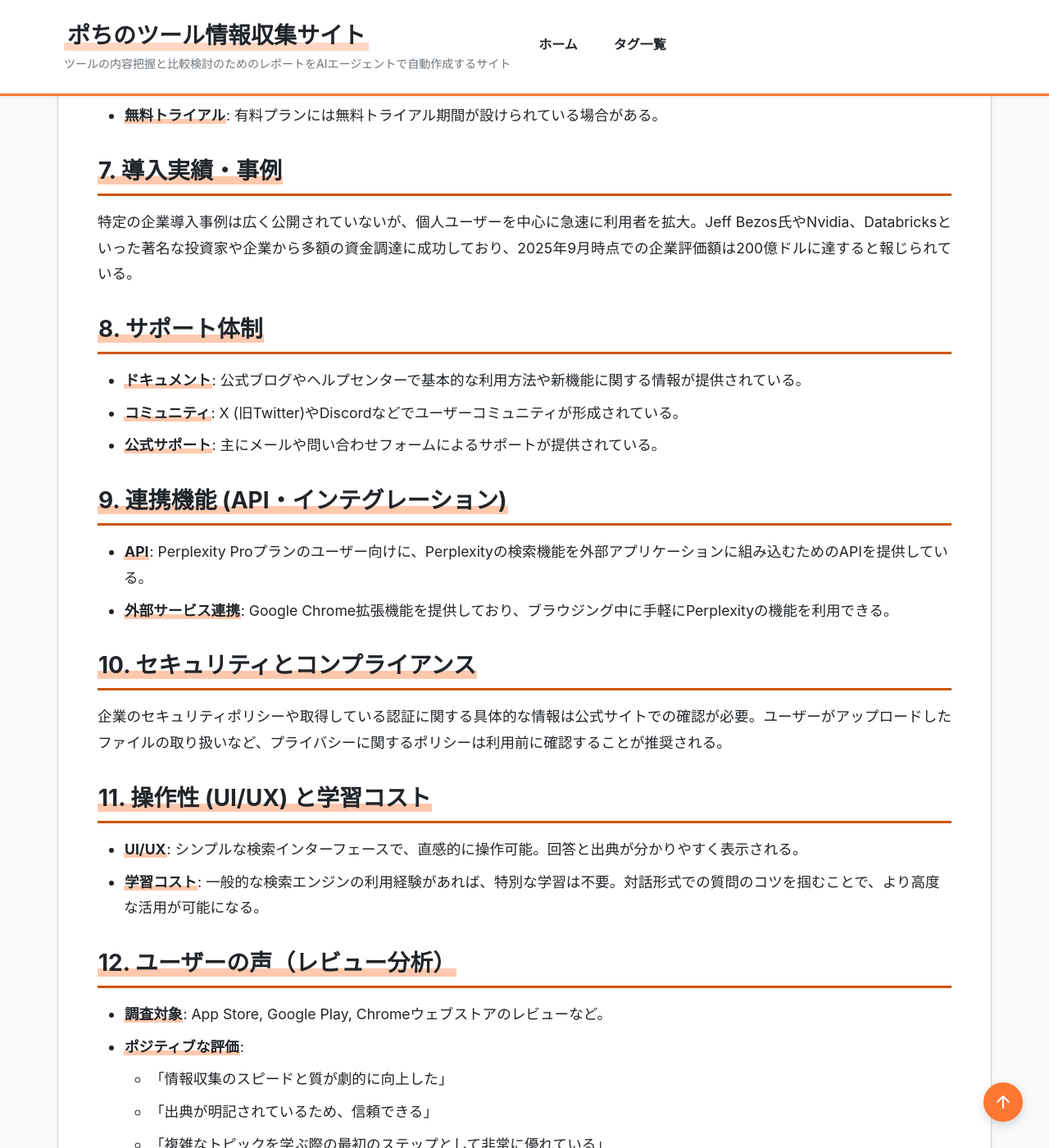
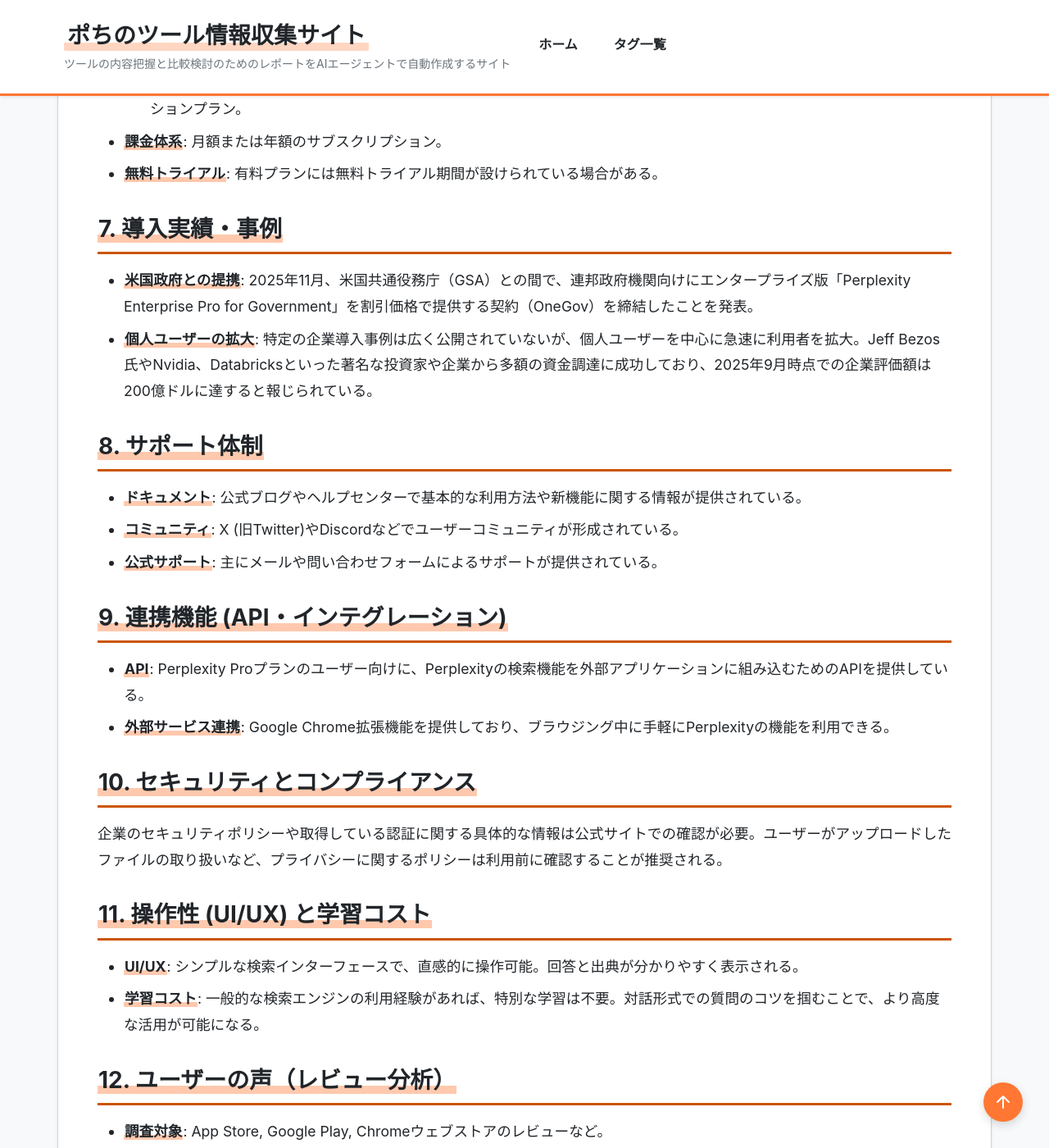
Before and after one commit to aegisfleet/tool-survey-report, a Jekyll site: the page built from _reports/perplexity.md, in a window 1280 px wide and 1400 px high, scrolled down 3201 px. Shown: the whole window at 82% size. Built offline with Jekyll 4.4.1, drawn with Linux system fonts in a browser that asks for light colours; some of the changed text lies outside the part shown.

Commit message:
feat: Update Perplexity report with latest information (#187)
Updated the Perplexity report to include the latest developments:
- Added details about the partnership with the US government (GSA).
- Included information on the new "Agentic Shopping" feature.
- Updated the "Recent Updates" section and sorted it in reverse chronological order.
- Updated the `last_updated` date to 2025-11-20.

Co-authored-by: google-labs-jules[bot] <161369871+google-labs-jules[bot]@users.noreply.github.com>

```diff
--- a/_reports/perplexity.md
+++ b/_reports/perplexity.md
@@ -5,7 +5,7 @@ category: "AI検索エンジン"
 developer: "Perplexity AI, Inc."
 official_site: "https://www.perplexity.ai/"
 date: "2025-10-20"
-last_updated: "2025-10-20"
+last_updated: "2025-11-20"
 tags:
   - "AI"
   - "検索エンジン"
@@ -45,6 +45,7 @@ description: "大規模言語モデルとリアルタイムのWeb検索を組み
   * APIアクセス権。
 * **Perplexity Assistant**: スマートフォンアプリで、デバイスを横断してタスクを実行するAIアシスタント機能。
 * **Perplexity Comet**: ChromiumベースのAI統合型Webブラウザ。
+* **Agentic Shopping**: ユーザーが調査した商品を、回答画面からシームレスに購入できるエージェント型ショッピング機能（米国のみ）。
 
 ## **4. 特徴・強み (Pros)**
 
@@ -70,7 +71,8 @@ description: "大規模言語モデルとリアルタイムのWeb検索を組み
 
 ## **7. 導入実績・事例**
 
-特定の企業導入事例は広く公開されていないが、個人ユーザーを中心に急速に利用者を拡大。Jeff Bezos氏やNvidia、Databricksといった著名な投資家や企業から多額の資金調達に成功しており、2025年9月時点での企業評価額は200億ドルに達すると報じられている。
+* **米国政府との提携**: 2025年11月、米国共通役務庁（GSA）との間で、連邦政府機関向けにエンタープライズ版「Perplexity Enterprise Pro for Government」を割引価格で提供する契約（OneGov）を締結したことを発表。
+* **個人ユーザーの拡大**: 特定の企業導入事例は広く公開されていないが、個人ユーザーを中心に急速に利用者を拡大。Jeff Bezos氏やNvidia、Databricksといった著名な投資家や企業から多額の資金調達に成功しており、2025年9月時点での企業評価額は200億ドルに達すると報じられている。
 
 ## **8. サポート体制**
 
@@ -105,10 +107,12 @@ description: "大規模言語モデルとリアルタイムのWeb検索を組み
 
 ## **13. 直近半年のアップデート情報**
 
-* **2025年7月**: AI統合型ブラウザ「Comet」をリリース。当初は最上位プラン限定だったが、2025年10月に無料公開。
+* **2025年11月**: 米国政府機関向けにエンタープライズ版を提供するため、米国共通役務庁（GSA）との提携を発表。
+* **2025年11月**: ユーザーが商品を調査し、そのままシームレスに購入できるエージェント型ショッピング機能「Agentic Shopping」を発表（米国ユーザー向け）。
+* **2025年10月**: AI統合型ブラウザ「Comet」を無料公開。
 * **2025年8月**: 日本の読売新聞社から著作権侵害で提訴される。その後、朝日新聞社、日本経済新聞社からも同様の訴訟が提起された。
+* **2025年7月**: AI統合型ブラウザ「Comet」をリリース。
 * **2025年6月**: 5億ドルの資金調達ラウンドを完了し、企業評価額が140億ドルに達したと報道。
-* **2025年1月**: デバイス横断でタスクを実行する「Perplexity Assistant」をリリース。
 
 ## **14. 類似ツールとの比較**
 
@@ -120,6 +124,8 @@ description: "大規模言語モデルとリアルタイムのWeb検索を組み
 
 Perplexityは、従来の検索エンジンの概念を大きく変える可能性を秘めた、革新的なAIパワード検索エンジンである。情報の出典を明記することでAIの「ハルシネーション（もっともらしい嘘）」のリスクを低減し、調査や学習の効率を飛躍的に高める。
 
+2025年11月には、米国政府との提携やエージェント型ショッピング機能を発表するなど、単なる情報収集ツールから、政府や消費者の意思決定を支援するプラットフォームへと進化を続けている。
+
 一方で、その強力な情報収集能力は、コンテンツ制作者との間に深刻な著作権上の対立を生んでいる。この倫理的・法的な課題にどう対応していくかが、今後の成長を左右する最大の焦点となるだろう。
 
 現時点では、迅速かつ網羅的な情報収集を求めるユーザーにとって非常に強力なツールであり、特に専門的な調査を行う際の第一歩として推奨できる。ただし、利用する際は、その情報の取り扱いや倫理的な側面も念頭に置く必要がある。
```
